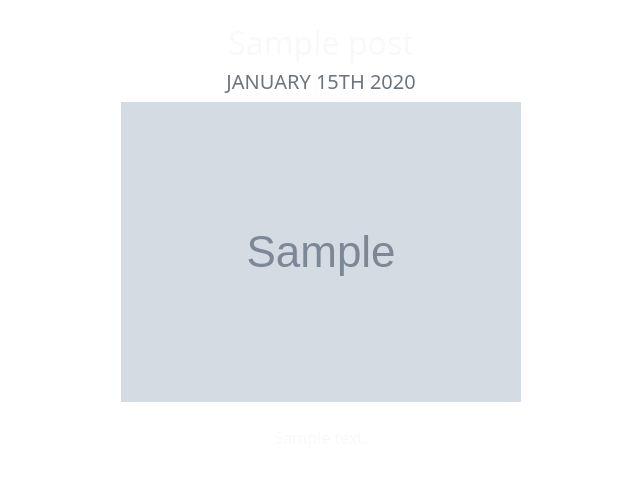
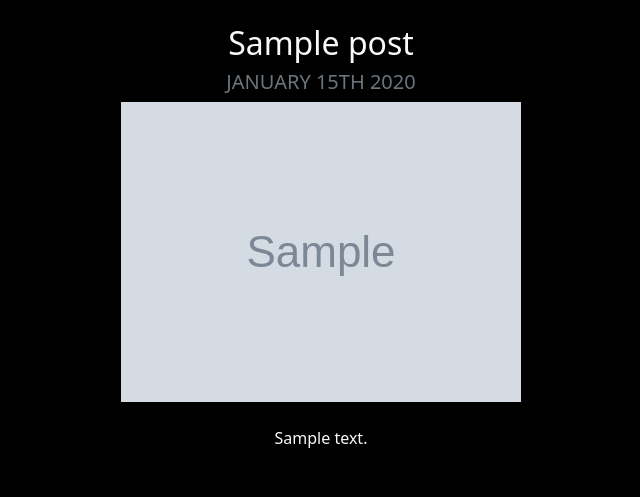
Before and after one commit to MacDaniel93/Porfolio, a Django app: page /blog/1 in a window 1280 px wide. Shown: the top 497 px of the page, without its empty margins (319-959 px from the left). Run offline with Django 3.2, Linux system fonts and the light colour scheme; tables that the repository leaves empty hold one stand-in row (values such as "Sample post"); grey boxes marked "Sample" are stand-in pictures.

Commit message:
cambiar el main a otro citio

```diff
--- a/portfolio/static/portfolio/main.css
+++ b/portfolio/static/main.css
@@ -1,9 +1,9 @@
 body {
-  background: #ffffff;
+  background: #000000;
 }
 
 .bg-black {
-  background: #ffffff;
+  background: #000000;
 }
 
 .card-project:hover {
```
